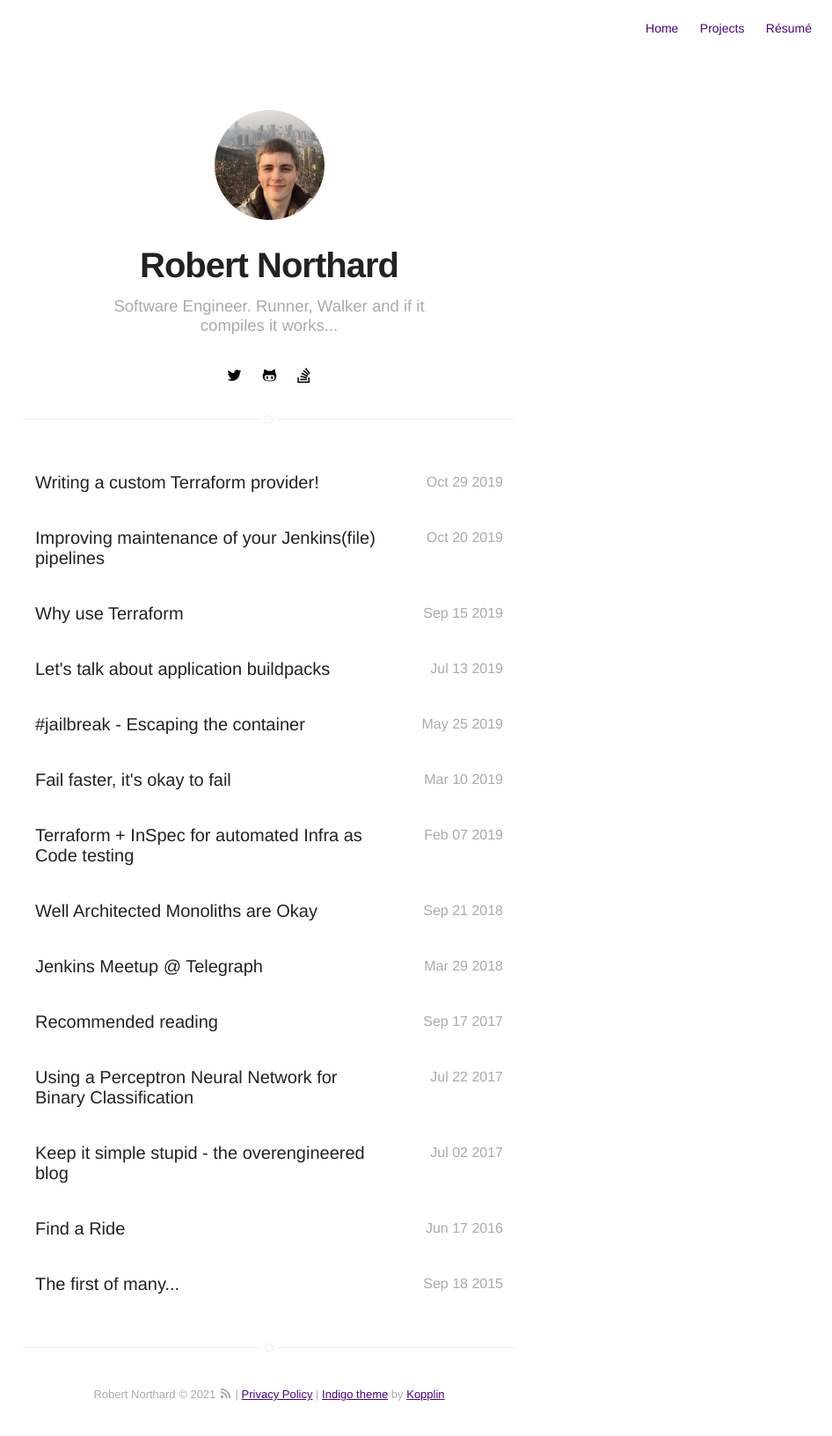
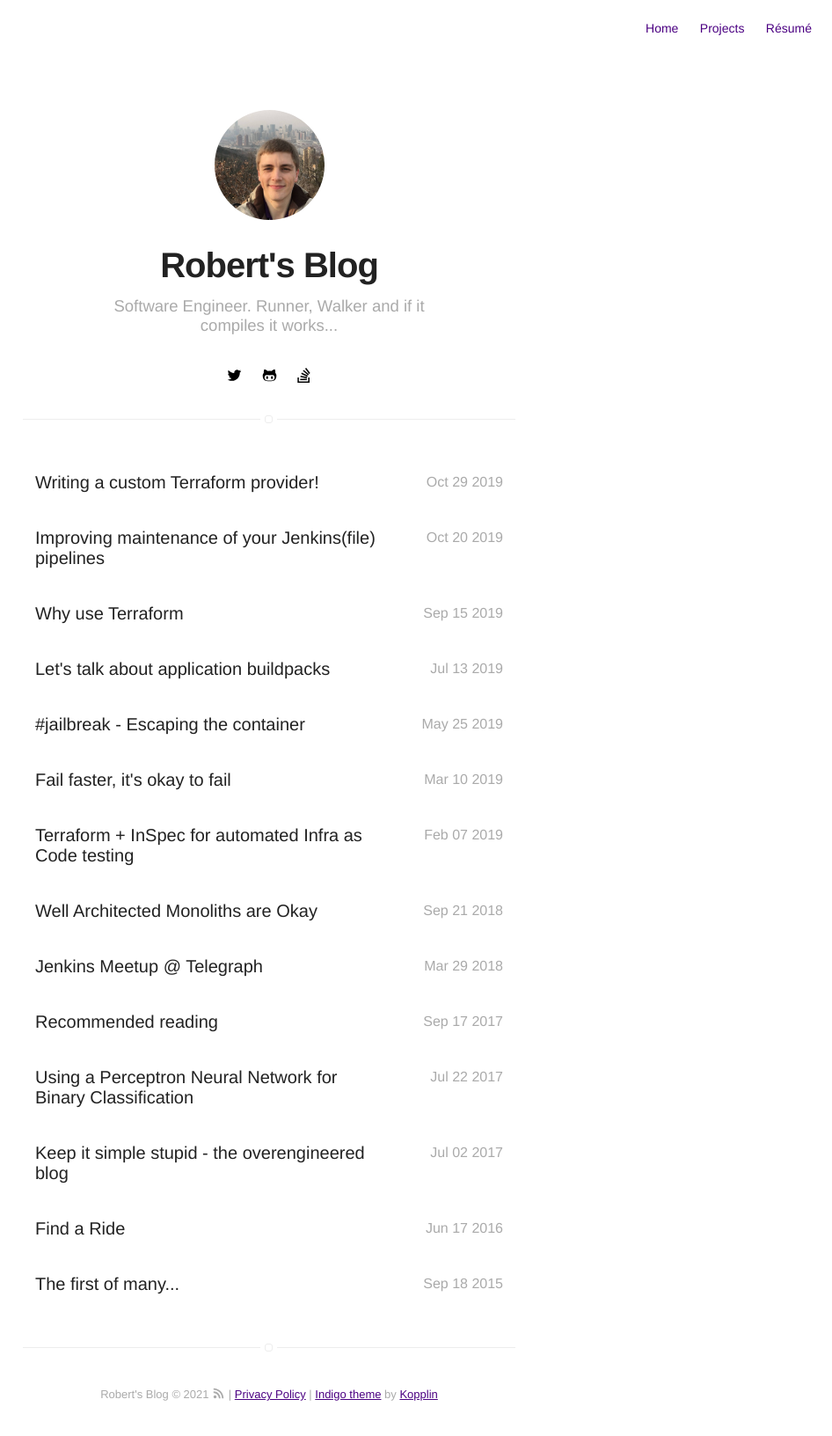
Before and after one commit to RobertNorthard/robertnorthard.github.io, a Jekyll site: the page built from index.html, in a window 1280 px wide. Shown: the whole page at 88% size, without its empty margins (334-1280 px from the left). Built offline with Jekyll 4.4.1, drawn with Linux system fonts in a browser that asks for light colours.

Commit message:
Update _config.yml

```diff
--- a/_config.yml
+++ b/_config.yml
@@ -1,5 +1,5 @@
 # main text of home
-name: Robert Northard
+name: Robert's Blog
 bio: Software Engineer. Runner, Walker and if it compiles it works...
 
 # twitter summary info
@@ -41,7 +41,7 @@ stackoverflow: 471745/hmm
 
 authors:
     robertnorthard:
-        name: Robert Northard
+        name: Robert
         bio: If it compiles it works!
         external-image: false
         picture: assets/images/profile.jpg
```
